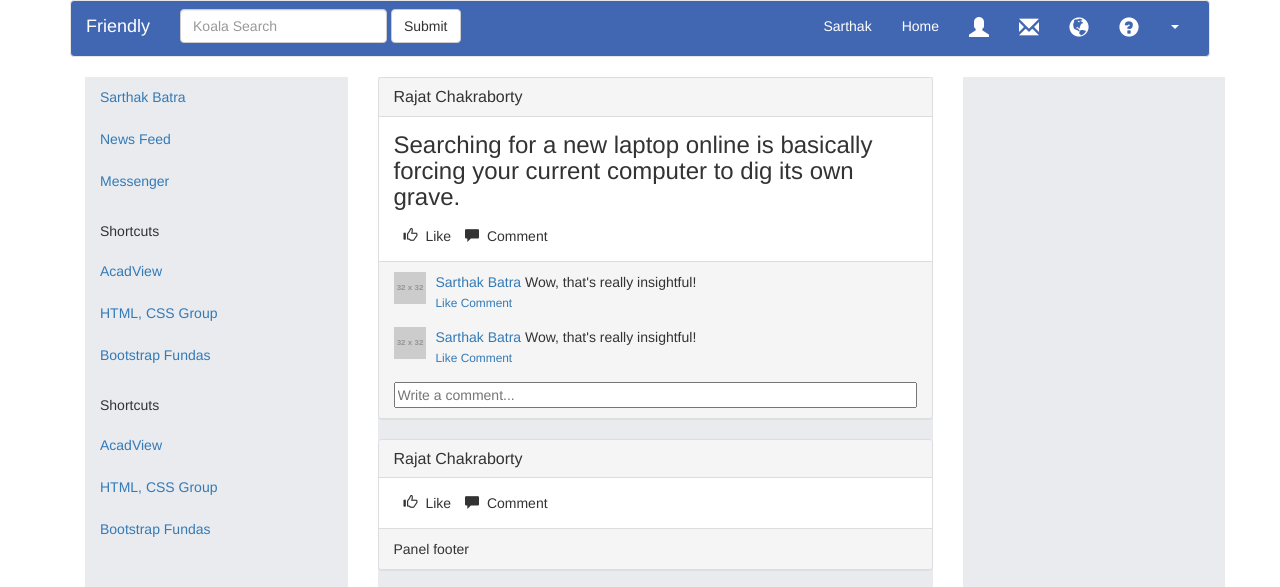
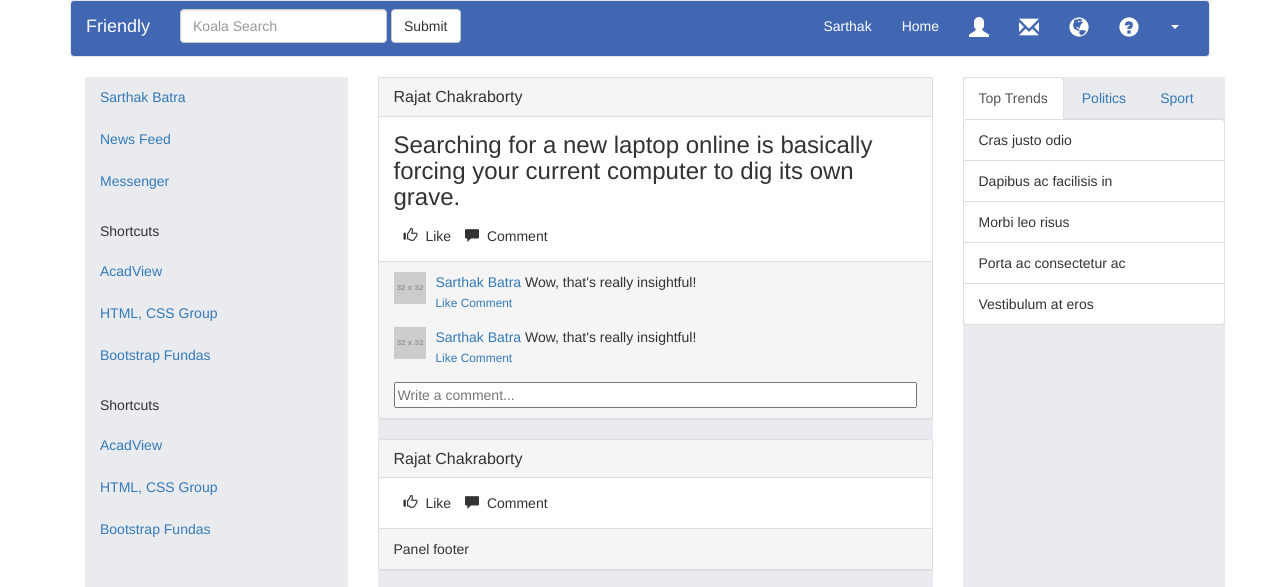
Before and after one commit to KartavyaKothari/bootstrap, a plain HTML site: page index.html in a window 1280 px wide. Shown: the top 587 px of the page. Drawn offline with nearby package versions, Linux system fonts and the light colour scheme; placeholder pictures from the web are drawn by us.

```diff
--- a/index.html
+++ b/index.html
@@ -216,7 +216,47 @@
                                   </div>
                       </div>
                   </div>
-                  <div class="hidden-xs hidden-sm col-md-3"><div id="sidebar"></div></div>
+                  <div class="hidden-xs hidden-sm col-md-3"><div id="sidebar">
+                      <div id="sidebar">
+                        <ul class="nav nav-tabs" role="tablist">
+                            <li role="presentation" class="active">
+                              <a href="#top" aria-controls="home" role="tab" data-toggle="tab">
+                                Top Trends
+                              </a>
+                            </li>
+                            <li role="presentation">
+                              <a href="#politics" aria-controls="profile" role="tab" data-toggle="tab">
+                              Politics</a>
+                            </li>
+                            <li role="presentation">
+                              <a href="#sports" aria-controls="messages" role="tab" data-toggle="tab">
+                                Sport
+                              </a>
+                            </li>
+                        </ul>
+                        <!-- Tab panes -->
+                        <div class="tab-content">
+                            <div role="tabpanel" class="tab-pane active" id="top">
+                                <ul class="list-group">
+                                  <li class="list-group-item">Cras justo odio</li>
+                                  <li class="list-group-item">Dapibus ac facilisis in</li>
+                                  <li class="list-group-item">Morbi leo risus</li>
+                                  <li class="list-group-item">Porta ac consectetur ac</li>
+                                  <li class="list-group-item">Vestibulum at eros</li>
+                                </ul>
+                            </div>
+                            <div role="tabpanel" class="tab-pane" id="politics">Laala</div>
+                            <div role="tabpanel" class="tab-pane" id="sports">Ballaa</div>
+                        </div>
+                    </div>
+
+
+                    How does the Tab Component work?
+
+
+
+
+                  </div></div>
                 </div>
               </div>
           <footer>
```
